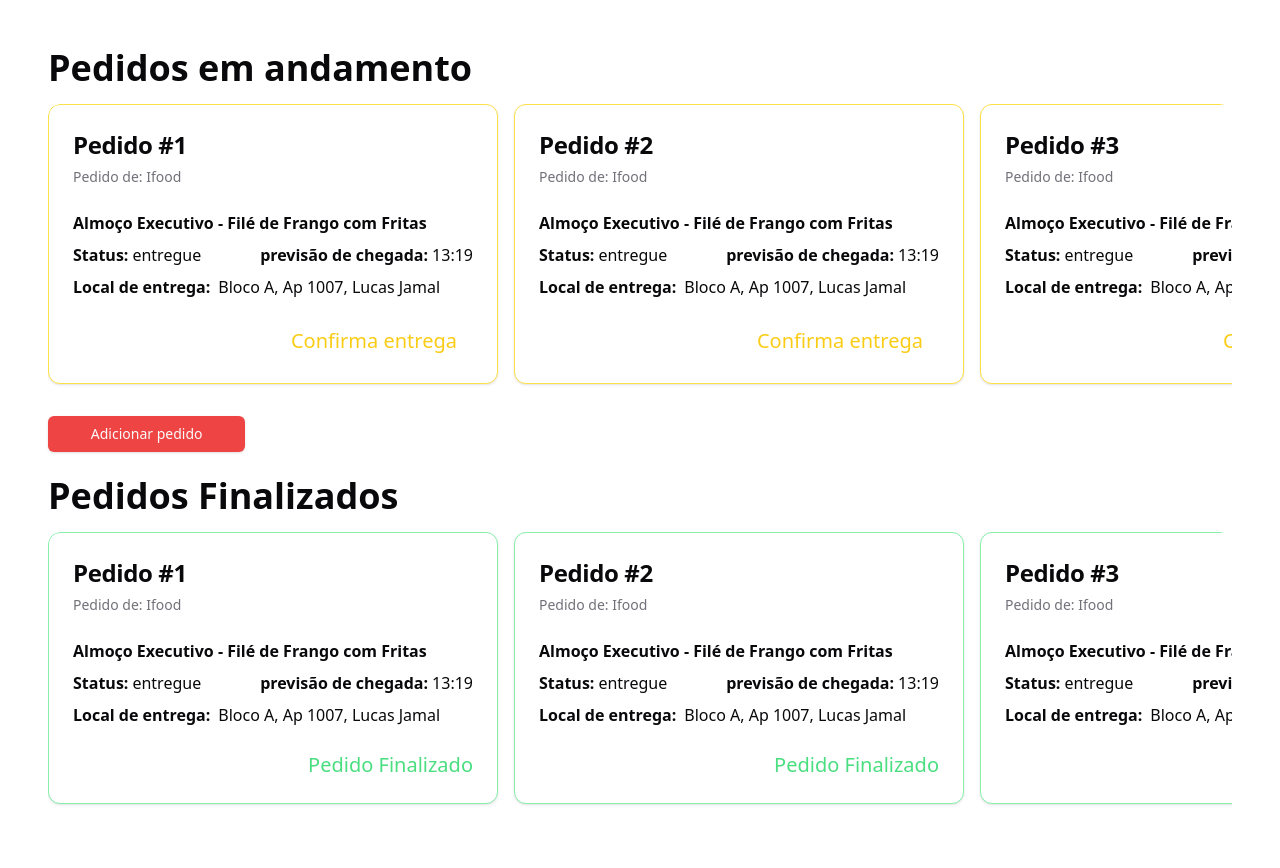
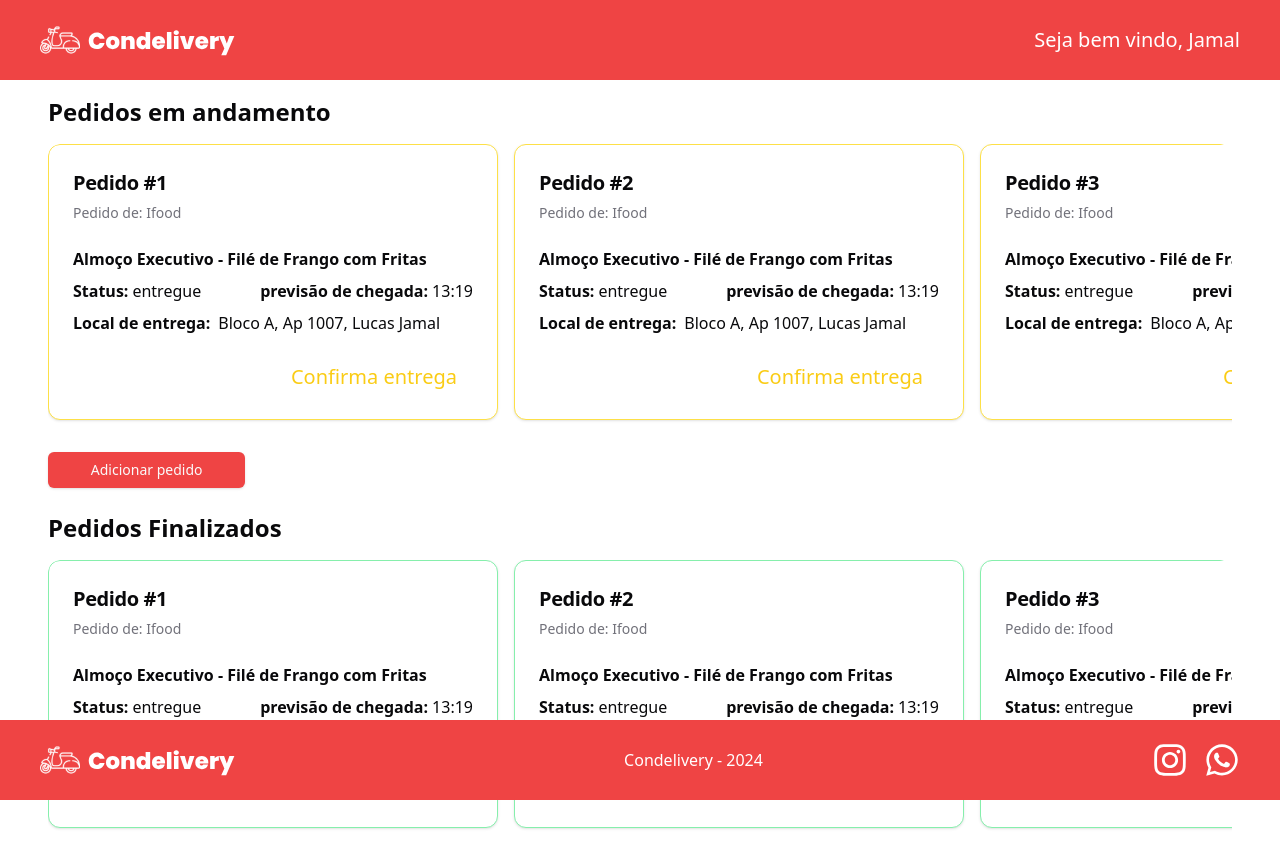
Before and after one commit to breno-saraiva/condelivery-front, a React (Vite) app: page /dashboardMorador in a window 1280 px wide. Shown: the top 868 px of the page. Built offline with nearby package versions, Linux system fonts and the light colour scheme; the HTML template or start-up script is replaced by a standard one.

Commit message:
feat: create dialog Confirm entregas

```diff
--- a/package.json
+++ b/package.json
@@ -10,6 +10,7 @@
     "preview": "vite preview"
   },
   "dependencies": {
+    "@radix-ui/react-dialog": "^1.1.1",
     "@radix-ui/react-icons": "^1.3.0",
     "@radix-ui/react-scroll-area": "^1.1.0",
     "@radix-ui/react-slot": "^1.1.0",
@@ -19,6 +20,7 @@
     "lucide-react": "^0.441.0",
     "react": "^18.3.1",
     "react-dom": "^18.3.1",
+    "react-icons": "^5.3.0",
     "react-router-dom": "^6.26.2",
     "tailwind-merge": "^2.5.2",
     "tailwindcss-animate": "^1.0.7"
--- a/src/modules/moradoresWeb/components/cardFinalizados/index.tsx
+++ b/src/modules/moradoresWeb/components/cardFinalizados/index.tsx
@@ -29,7 +29,7 @@
       <Card className="w-[450px] border-green-300">
         <CardHeader>
           <CardTitle>
-            <h2 className="text-2xl">
+            <h2 className="text-xl">
               Pedido #<span>{cardID}</span>
             </h2>
           </CardTitle>
--- a/src/modules/moradoresWeb/components/cardPedido/index.tsx
+++ b/src/modules/moradoresWeb/components/cardPedido/index.tsx
@@ -15,6 +15,8 @@
   status: string;
   previsaoChegada: string;
   localEntrega: string;
+  isOpenConfirmaçãoEntrega: boolean;
+  setIsOpenConfirmaçãoEntrega: React.Dispatch<React.SetStateAction<boolean>>;
 };
 
 const CardPedidos = ({
@@ -24,13 +26,14 @@
   localEntrega,
   previsaoChegada,
   status,
+  setIsOpenConfirmaçãoEntrega,
 }: CardProps) => {
   return (
     <div>
       <Card className="w-[450px] border-yellow-300">
         <CardHeader>
           <CardTitle>
-            <h2 className="text-2xl">
+            <h2 className="text-xl">
               Pedido #<span>{cardID}</span>
             </h2>
           </CardTitle>
@@ -65,6 +68,7 @@
           <Button
             className="decoration-yellow-400"
             type="button"
+            onClick={() => setIsOpenConfirmaçãoEntrega(true)}
             variant="link"
           >
             <h3 className="text-xl text-yellow-400">Confirma entrega</h3>
--- /dev/null
+++ b/src/modules/moradoresWeb/components/dialogConfirmação/index.tsx
@@ -0,0 +1,45 @@
+import { Button } from "@/shared/components/ui/button";
+import {
+  Dialog,
+  DialogClose,
+  DialogContent,
+  DialogDescription,
+  DialogHeader,
+  DialogTitle,
+} from "@/shared/components/ui/dialog";
+
+type DiaLogProp = {
+  isOpen: boolean;
+  onCLose: () => void;
+};
+
+const DialogConfirmaçãoEntrega = ({ isOpen, onCLose }: DiaLogProp) => {
+  return (
+    <Dialog open={isOpen} onOpenChange={onCLose}>
+      <DialogContent className="p-8">
+        <DialogHeader>
+          <DialogTitle>Deseja confirmar a entrega?</DialogTitle>
+          <DialogDescription>
+            Se recebeu sua entrega aperte em confirmar
+          </DialogDescription>
+        </DialogHeader>
+        <div className="flex justify-end items-center">
+          <div className="flex gap-4">
+            <DialogClose asChild>
+              <Button
+                type="button"
+                variant="outline"
+                className="border-green-400"
+              >
+                Voltar
+              </Button>
+            </DialogClose>
+            <Button variant="destructive">Confirmar</Button>
+          </div>
+        </div>
+      </DialogContent>
+    </Dialog>
+  );
+};
+
+export { DialogConfirmaçãoEntrega };
--- a/src/modules/moradoresWeb/page/index.tsx
+++ b/src/modules/moradoresWeb/page/index.tsx
@@ -3,16 +3,25 @@
 import { pedidos } from "../mocks/pedidos";
 import { CardPedidos } from "../components/cardPedido";
 import { CardFinalizado } from "../components/cardFinalizados";
+import { Layout } from "@/shared/components/layout";
+import { useState } from "react";
+import { DialogConfirmaçãoEntrega } from "../components/dialogConfirmação";
 
 function DashMoradores() {
+  const [isOpenConfirmaçãoEntrega, setIsOpenConfirmaçãoEntrega] =
+    useState(false);
+
   return (
-    <div className="m-10 p-2 flex flex-col gap-6">
+    <Layout>
+      <div className="mx-10 py-24 p-2 flex flex-col gap-6">
         <div className="flex flex-col gap-4">
-        <h1 className="text-4xl font-bold">Pedidos em andamento</h1>
+          <h1 className="text-2xl font-bold">Pedidos em andamento</h1>
           <ScrollArea className="w-full whitespace-nowrap rounded-xl ">
             <div className="flex w-max space-x-4 pb-4">
               {pedidos.map((item) => (
                 <CardPedidos
+                  isOpenConfirmaçãoEntrega={isOpenConfirmaçãoEntrega}
+                  setIsOpenConfirmaçãoEntrega={setIsOpenConfirmaçãoEntrega}
                   cardID={item.id}
                   descricao={item.descricao}
                   localEntrega={item.localEntrega}
@@ -24,12 +33,12 @@
             </div>
             <ScrollBar orientation="horizontal" />
           </ScrollArea>
-        <Button className="w-1/6 bg-red-500 hover:bg-red-400">
+          <Button type="button" className="w-1/6 bg-red-500 hover:bg-red-400">
             Adicionar pedido
           </Button>
         </div>
         <div className="flex flex-col gap-4">
-        <h1 className="text-4xl font-bold">Pedidos Finalizados</h1>
+          <h1 className="text-2xl font-bold">Pedidos Finalizados</h1>
           <ScrollArea className="w-full whitespace-nowrap rounded-xl ">
             <div className="flex w-max space-x-4 pb-4">
               {pedidos.map((item) => (
@@ -47,6 +56,13 @@
           </ScrollArea>
         </div>
       </div>
+      {isOpenConfirmaçãoEntrega && (
+        <DialogConfirmaçãoEntrega
+          isOpen={isOpenConfirmaçãoEntrega}
+          onCLose={() => setIsOpenConfirmaçãoEntrega(false)}
+        />
+      )}
+    </Layout>
   );
 }
 
--- /dev/null
+++ b/src/shared/components/layout/index.tsx
@@ -0,0 +1,37 @@
+import logo from "@/shared/assets/logo.svg";
+import { FaInstagram } from "react-icons/fa";
+import { FaWhatsapp } from "react-icons/fa";
+
+type Prop = {
+  children: React.ReactNode;
+};
+function Layout({ children }: Prop) {
+  return (
+    <div className="w-full h-screen relative">
+      <header className="py-5 px-10 flex items-center justify-between bg-red-500 absolute top-0 w-full">
+        <div>
+          <img src={logo} alt="logomarca" />
+        </div>
+        <div>
+          <h1 className="text-white font-medium text-xl">
+            Seja bem vindo, <span>Jamal</span>
+          </h1>
+        </div>
+      </header>
+      <main className="flex-1">{children}</main>
+      <footer className="py-5 px-10 flex items-center justify-between bg-red-500 absolute bottom-0 w-full">
+        <div>
+          <img src={logo} alt="logomarca" />
+        </div>
+        <div>
+          <p className="text-white">Condelivery - 2024</p>
+        </div>
+        <div className="flex gap-4">
+          <FaInstagram className="text-4xl text-white" />
+          <FaWhatsapp className="text-4xl text-white" />
+        </div>
+      </footer>
+    </div>
+  );
+}
+export { Layout };
--- /dev/null
+++ b/src/shared/components/ui/dialog.tsx
@@ -0,0 +1,120 @@
+import * as React from "react"
+import * as DialogPrimitive from "@radix-ui/react-dialog"
+import { Cross2Icon } from "@radix-ui/react-icons"
+
+import { cn } from "@/shared/lib/utils"
+
+const Dialog = DialogPrimitive.Root
+
+const DialogTrigger = DialogPrimitive.Trigger
+
+const DialogPortal = DialogPrimitive.Portal
+
+const DialogClose = DialogPrimitive.Close
+
+const DialogOverlay = React.forwardRef<
+  React.ElementRef<typeof DialogPrimitive.Overlay>,
+  React.ComponentPropsWithoutRef<typeof DialogPrimitive.Overlay>
+>(({ className, ...props }, ref) => (
+  <DialogPrimitive.Overlay
+    ref={ref}
+    className={cn(
+      "fixed inset-0 z-50 bg-black/80  data-[state=open]:animate-in data-[state=closed]:animate-out data-[state=closed]:fade-out-0 data-[state=open]:fade-in-0",
+      className
+    )}
+    {...props}
+  />
+))
+DialogOverlay.displayName = DialogPrimitive.Overlay.displayName
+
+const DialogContent = React.forwardRef<
+  React.ElementRef<typeof DialogPrimitive.Content>,
+  React.ComponentPropsWithoutRef<typeof DialogPrimitive.Content>
+>(({ className, children, ...props }, ref) => (
+  <DialogPortal>
+    <DialogOverlay />
+    <DialogPrimitive.Content
+      ref={ref}
+      className={cn(
+        "fixed left-[50%] top-[50%] z-50 grid w-full max-w-lg translate-x-[-50%] translate-y-[-50%] gap-4 border bg-background p-6 shadow-lg duration-200 data-[state=open]:animate-in data-[state=closed]:animate-out data-[state=closed]:fade-out-0 data-[state=open]:fade-in-0 data-[state=closed]:zoom-out-95 data-[state=open]:zoom-in-95 data-[state=closed]:slide-out-to-left-1/2 data-[state=closed]:slide-out-to-top-[48%] data-[state=open]:slide-in-from-left-1/2 data-[state=open]:slide-in-from-top-[48%] sm:rounded-lg",
+        className
+      )}
+      {...props}
+    >
+      {children}
+      <DialogPrimitive.Close className="absolute right-4 top-4 rounded-sm opacity-70 ring-offset-background transition-opacity hover:opacity-100 focus:outline-none focus:ring-2 focus:ring-ring focus:ring-offset-2 disabled:pointer-events-none data-[state=open]:bg-accent data-[state=open]:text-muted-foreground">
+        <Cross2Icon className="h-4 w-4" />
+        <span className="sr-only">Close</span>
+      </DialogPrimitive.Close>
+    </DialogPrimitive.Content>
+  </DialogPortal>
+))
+DialogContent.displayName = DialogPrimitive.Content.displayName
+
+const DialogHeader = ({
+  className,
+  ...props
+}: React.HTMLAttributes<HTMLDivElement>) => (
+  <div
+    className={cn(
+      "flex flex-col space-y-1.5 text-center sm:text-left",
+      className
+    )}
+    {...props}
+  />
+)
+DialogHeader.displayName = "DialogHeader"
+
+const DialogFooter = ({
+  className,
+  ...props
+}: React.HTMLAttributes<HTMLDivElement>) => (
+  <div
+    className={cn(
+      "flex flex-col-reverse sm:flex-row sm:justify-end sm:space-x-2",
+      className
+    )}
+    {...props}
+  />
+)
+DialogFooter.displayName = "DialogFooter"
+
+const DialogTitle = React.forwardRef<
+  React.ElementRef<typeof DialogPrimitive.Title>,
+  React.ComponentPropsWithoutRef<typeof DialogPrimitive.Title>
+>(({ className, ...props }, ref) => (
+  <DialogPrimitive.Title
+    ref={ref}
+    className={cn(
+      "text-lg font-semibold leading-none tracking-tight",
+      className
+    )}
+    {...props}
+  />
+))
+DialogTitle.displayName = DialogPrimitive.Title.displayName
+
+const DialogDescription = React.forwardRef<
+  React.ElementRef<typeof DialogPrimitive.Description>,
+  React.ComponentPropsWithoutRef<typeof DialogPrimitive.Description>
+>(({ className, ...props }, ref) => (
+  <DialogPrimitive.Description
+    ref={ref}
+    className={cn("text-sm text-muted-foreground", className)}
+    {...props}
+  />
+))
+DialogDescription.displayName = DialogPrimitive.Description.displayName
+
+export {
+  Dialog,
+  DialogPortal,
+  DialogOverlay,
+  DialogTrigger,
+  DialogClose,
+  DialogContent,
+  DialogHeader,
+  DialogFooter,
+  DialogTitle,
+  DialogDescription,
+}
```
Also changed, not shown: src/shared/assets/Condelivery.png (added), 1 other file (tests, documents, lock files or other folders). Lines whose indentation alone changed are shown as unchanged.
